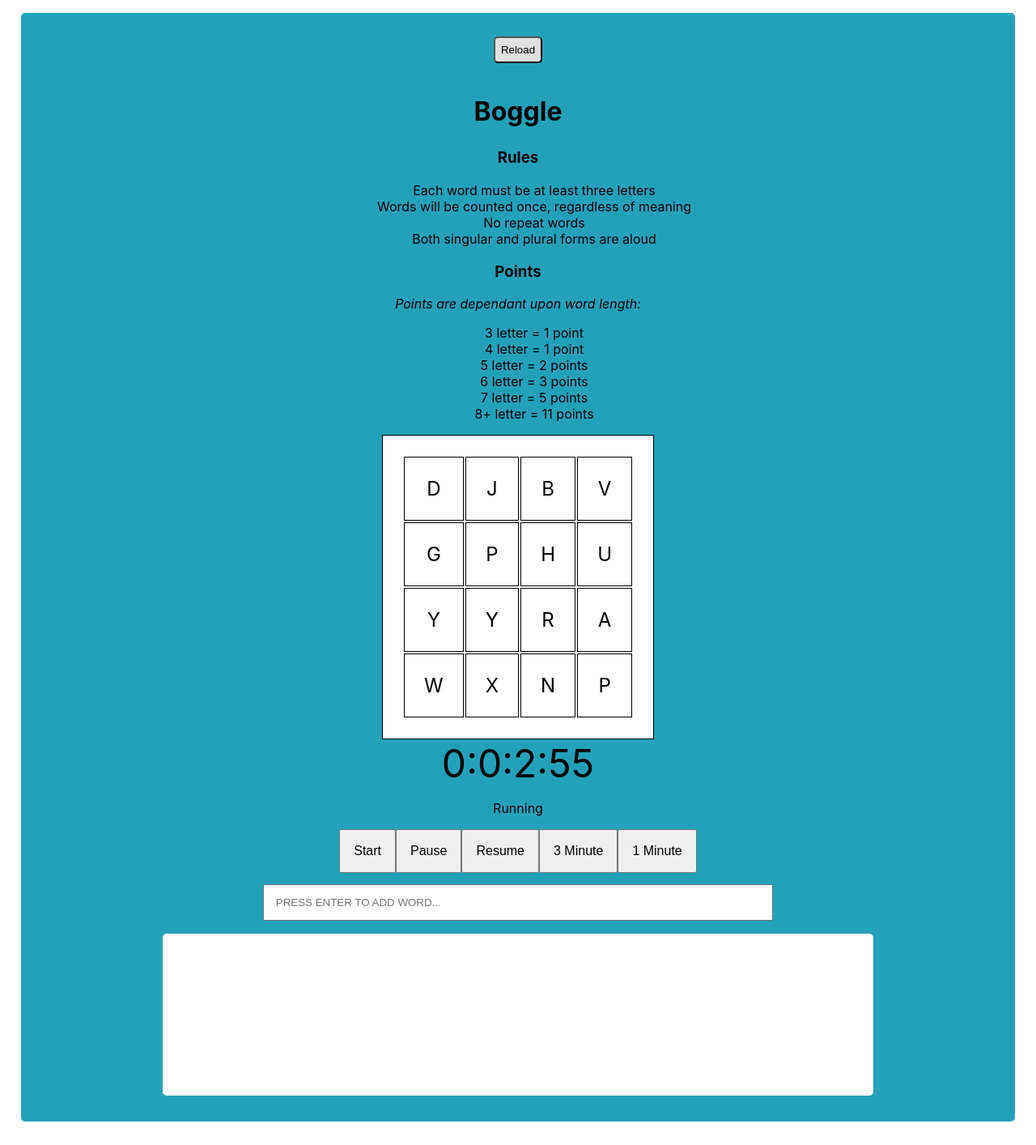
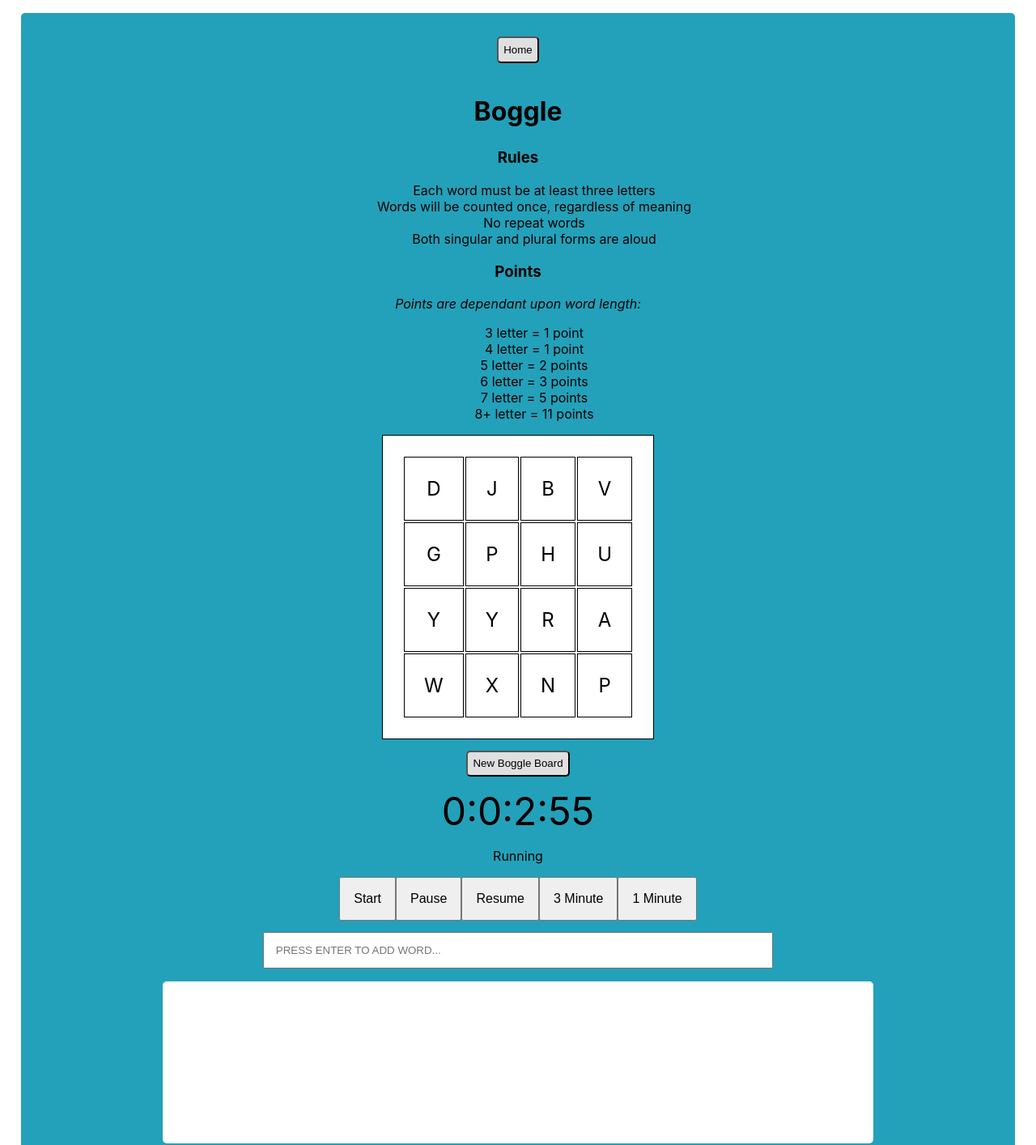
Before and after one commit to migtomace/boggle, a React (Create React App) app: page / in a window 1280 px wide. Shown: the top 1414 px of the page at 81% size. Built offline with nearby package versions, Linux system fonts and the light colour scheme.

Commit message:
Adds home button

```diff
--- a/src/Boggle/Boggle.js
+++ b/src/Boggle/Boggle.js
@@ -36,7 +36,7 @@
     return (
         <div>
             <section id="Matrix">
-                <input type="button" onClick={() => {window.location.reload()}} value="Reload"/>
+                <input type="button" onClick={() => {window.location.href = "https://www.miguelacevedo.com"}} value="Home"/>
                 <h1>Boggle</h1>
                 <h3>Rules</h3>
                 <ul>
@@ -70,6 +70,7 @@
                     })}
                     </tbody>
                 </table>
+                <input type="button" onClick={() => {window.location.reload()}} value="New Boggle Board"/>
                 <Tags getTags={tags => setTags(tags)} found={found}/>
                 <div>
                     {tags.length ? (<h2>Your Valid Words</h2>) : null}
```
